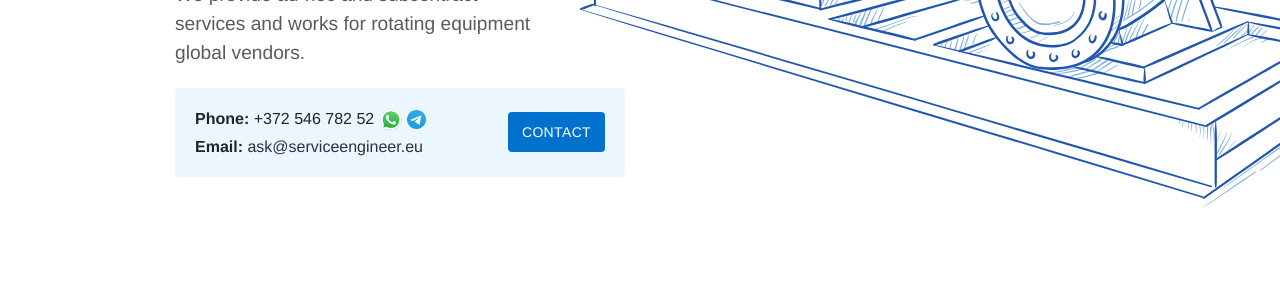
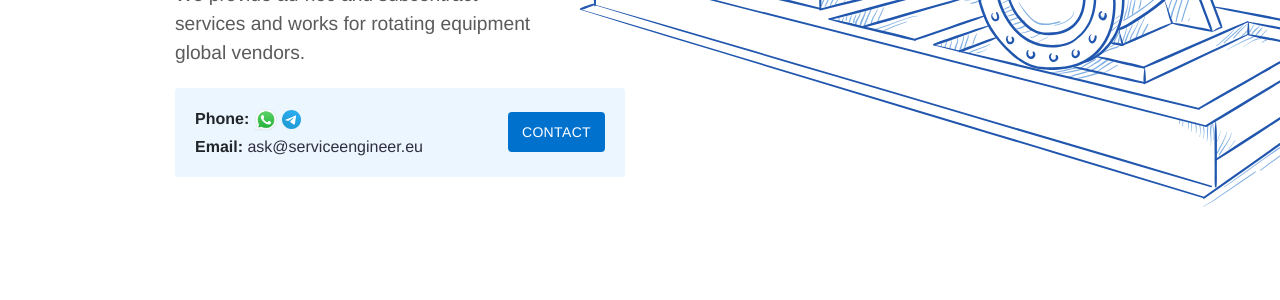
Before and after one commit to serviceengineerou/serviceengineerouws, a Jekyll site: the page built from index.md, in a window 1280 px wide. Shown: the part 543-843 px from the top of the page. Built offline with Jekyll 4.4.1, drawn with Linux system fonts in a browser that asks for light colours.

Commit message:
Phones viped

```diff
--- a/_data/contact.yml
+++ b/_data/contact.yml
@@ -1,3 +1,3 @@
 email: 'ask@serviceengineer.eu'
-phone: '+372 546 782 52'
+phone: ''
 contact_button_link: 'contact'
--- a/_includes/call.html
+++ b/_includes/call.html
@@ -2,7 +2,7 @@
   <div class="call-box-top">
     {% if site.data.contact.phone %}
         <div class="call-phone"><strong>Phone: </strong> {{ site.data.contact.phone }}
-          <a href="https://api.whatsapp.com/send?phone=37254678252">
+          <a href="https://api.whatsapp.com/send?phone=">
             <img alt="WhatsApp_icon" src="images/whatsapp.svg" />
           </a>
           <a href="https://t.me/s_engineer_ou">
```
